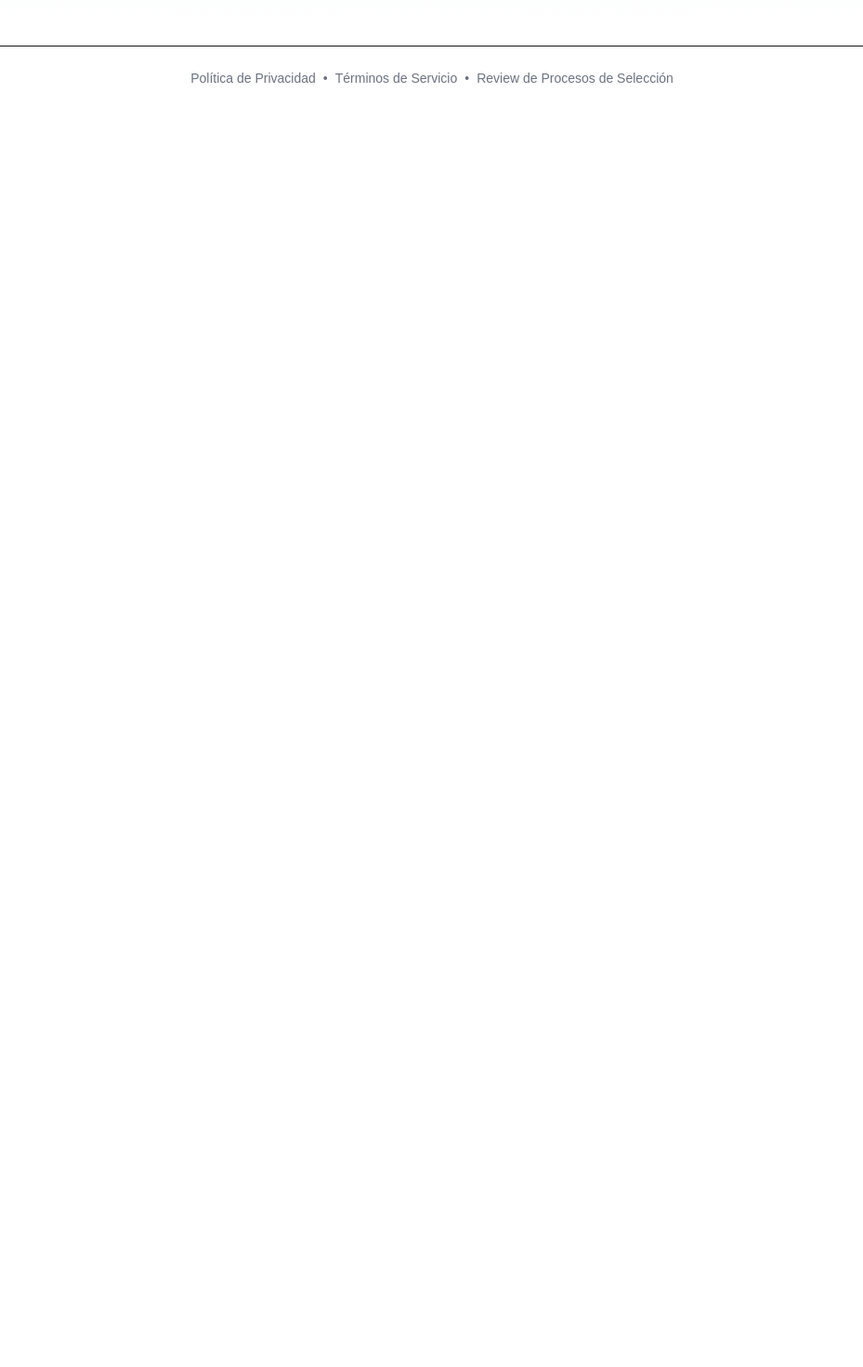
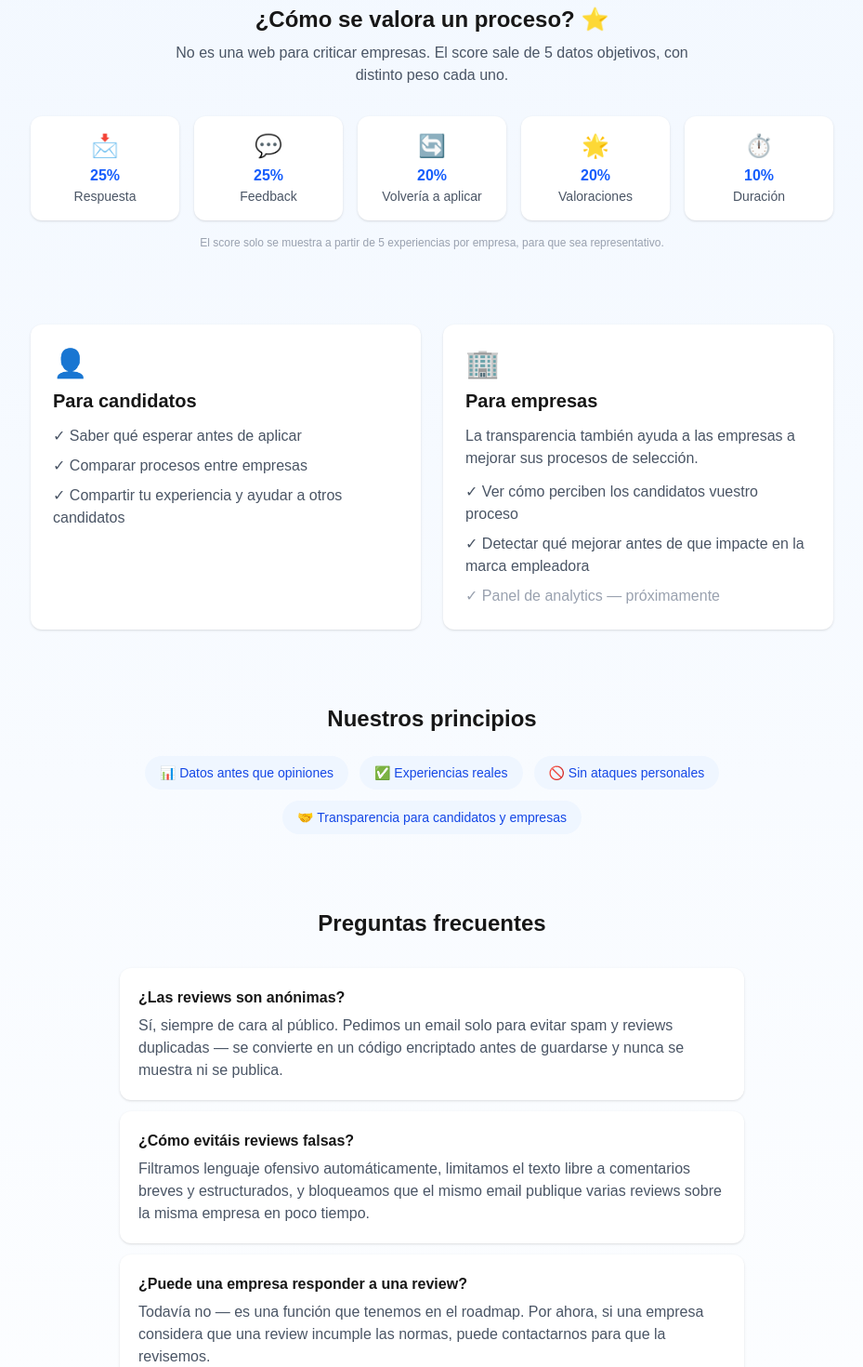
Before and after one commit to svm-cms/review-app, a Next.js app: page / in a window 1280 px wide. Shown: the part 860-2330 px from the top of the page at 93% size, without its empty margins (175-1104 px from the left). Before the commit the page ends 978 px from the top, so only its background shows below. Built offline with nearby package versions, Linux system fonts and the light colour scheme; no server answers; the database is empty.

Commit message:
Listo para producción

```diff
--- a/app/page.tsx
+++ b/app/page.tsx
@@ -5,6 +5,39 @@ import Link from 'next/link'
 import { supabase } from '@/lib/supabase/client'
 
 export default function Home() {
+  const faqItems = [
+    {
+      question: '¿Las reviews son anónimas?',
+      answer:
+        'Sí, siempre de cara al público. Pedimos un email solo para evitar spam y reviews duplicadas — se convierte en un código encriptado antes de guardarse y nunca se muestra ni se publica.',
+    },
+    {
+      question: '¿Cómo evitáis reviews falsas?',
+      answer:
+        'Filtramos lenguaje ofensivo automáticamente, limitamos el texto libre a comentarios breves y estructurados, y bloqueamos que el mismo email publique varias reviews sobre la misma empresa en poco tiempo.',
+    },
+    {
+      question: '¿Puede una empresa responder a una review?',
+      answer:
+        'Todavía no — es una función que tenemos en el roadmap. Por ahora, si una empresa considera que una review incumple las normas, puede contactarnos para que la revisemos.',
+    },
+    {
+      question: '¿Puedo modificar o eliminar mi review?',
+      answer:
+        'De momento no hay autoservicio para editar o borrar directamente. Escríbenos y lo gestionamos manualmente lo antes posible.',
+    },
+    {
+      question: '¿Se pueden publicar comentarios negativos?',
+      answer:
+        'Sí, siempre que describan hechos verificables de tu experiencia real (plazos, respuesta, feedback) — no insultos ni acusaciones sin base.',
+    },
+    {
+      question: '¿Cómo se calcula el score de una empresa?',
+      answer:
+        'Combinamos 5 señales con distinto peso: respuesta recibida (25%), feedback final (25%), si volverías a aplicar (20%), valoraciones (20%) y duración del proceso (10%). Solo se muestra a partir de 5 experiencias.',
+    },
+  ]
+
   const [searchTerm, setSearchTerm] = useState('')
   const [suggestions, setSuggestions] = useState<string[]>([])
   const [totalReviews, setTotalReviews] = useState(0)
@@ -78,6 +111,11 @@ export default function Home() {
             </h1>
             <p className="text-base sm:text-lg md:text-xl text-gray-600 mb-6 sm:mb-8">
               Descubre experiencias reales de candidatos (sin toxicidad, solo datos útiles)
+            </p>
+
+            <p className="text-sm sm:text-base text-gray-500 italic mb-6 sm:mb-8 max-w-xl mx-auto">
+              Los candidatos invierten tiempo e ilusión en cada proceso. Creemos que merecen
+              saber, antes de empezar, cómo trata esa empresa a quien aplica.
             </p>
 
             {/* Buscador */}
@@ -171,6 +209,125 @@ export default function Home() {
             </div>
           </div>
 
+          {/* Cómo se valora */}
+          <div className="mt-16 sm:mt-20">
+            <h2 className="text-xl sm:text-2xl font-bold text-center mb-2">
+              ¿Cómo se valora un proceso? ⭐
+            </h2>
+            <p className="text-center text-sm sm:text-base text-gray-600 mb-6 sm:mb-8 max-w-xl mx-auto">
+              No es una web para criticar empresas. El score sale de 5 datos objetivos, con
+              distinto peso cada uno.
+            </p>
+            <div className="grid grid-cols-2 sm:grid-cols-5 gap-3 sm:gap-4">
+              <div className="bg-white p-3 sm:p-4 rounded-xl shadow-sm text-center">
+                <div className="text-xl sm:text-2xl mb-1">📩</div>
+                <div className="font-bold text-blue-600 text-sm sm:text-base">25%</div>
+                <div className="text-xs sm:text-sm text-gray-600">Respuesta</div>
+              </div>
+              <div className="bg-white p-3 sm:p-4 rounded-xl shadow-sm text-center">
+                <div className="text-xl sm:text-2xl mb-1">💬</div>
+                <div className="font-bold text-blue-600 text-sm sm:text-base">25%</div>
+                <div className="text-xs sm:text-sm text-gray-600">Feedback</div>
+              </div>
+              <div className="bg-white p-3 sm:p-4 rounded-xl shadow-sm text-center">
+                <div className="text-xl sm:text-2xl mb-1">🔄</div>
+                <div className="font-bold text-blue-600 text-sm sm:text-base">20%</div>
+                <div className="text-xs sm:text-sm text-gray-600">Volvería a aplicar</div>
+              </div>
+              <div className="bg-white p-3 sm:p-4 rounded-xl shadow-sm text-center">
+                <div className="text-xl sm:text-2xl mb-1">🌟</div>
+                <div className="font-bold text-blue-600 text-sm sm:text-base">20%</div>
+                <div className="text-xs sm:text-sm text-gray-600">Valoraciones</div>
+              </div>
+              <div className="bg-white p-3 sm:p-4 rounded-xl shadow-sm text-center">
+                <div className="text-xl sm:text-2xl mb-1">⏱️</div>
+                <div className="font-bold text-blue-600 text-sm sm:text-base">10%</div>
+                <div className="text-xs sm:text-sm text-gray-600">Duración</div>
+              </div>
+            </div>
+            <p className="text-center text-xs text-gray-400 mt-4">
+              El score solo se muestra a partir de 5 experiencias por empresa, para que sea representativo.
+            </p>
+          </div>
+
+          {/* Para candidatos / Para empresas */}
+          <div className="mt-16 sm:mt-20 grid grid-cols-1 md:grid-cols-2 gap-6">
+            <div className="bg-white p-5 sm:p-6 rounded-xl shadow-sm">
+              <div className="text-2xl sm:text-3xl mb-2">👤</div>
+              <h3 className="text-lg sm:text-xl font-bold mb-3">Para candidatos</h3>
+              <ul className="space-y-2 text-sm sm:text-base text-gray-600">
+                <li>✓ Saber qué esperar antes de aplicar</li>
+                <li>✓ Comparar procesos entre empresas</li>
+                <li>✓ Compartir tu experiencia y ayudar a otros candidatos</li>
+              </ul>
+            </div>
+            <div className="bg-white p-5 sm:p-6 rounded-xl shadow-sm">
+              <div className="text-2xl sm:text-3xl mb-2">🏢</div>
+              <h3 className="text-lg sm:text-xl font-bold mb-3">Para empresas</h3>
+              <p className="text-sm sm:text-base text-gray-600 mb-3">
+                La transparencia también ayuda a las empresas a mejorar sus procesos de selección.
+              </p>
+              <ul className="space-y-2 text-sm sm:text-base text-gray-600">
+                <li>✓ Ver cómo perciben los candidatos vuestro proceso</li>
+                <li>✓ Detectar qué mejorar antes de que impacte en la marca empleadora</li>
+                <li className="text-gray-400">✓ Panel de analytics — próximamente</li>
+              </ul>
+            </div>
+          </div>
+
+          {/* Principios */}
+          <div className="mt-16 sm:mt-20">
+            <h2 className="text-xl sm:text-2xl font-bold text-center mb-6">Nuestros principios</h2>
+            <div className="flex flex-wrap justify-center gap-2 sm:gap-3">
+              <span className="px-3 sm:px-4 py-2 bg-blue-50 text-blue-700 rounded-full text-xs sm:text-sm font-medium">
+                📊 Datos antes que opiniones
+              </span>
+              <span className="px-3 sm:px-4 py-2 bg-blue-50 text-blue-700 rounded-full text-xs sm:text-sm font-medium">
+                ✅ Experiencias reales
+              </span>
+              <span className="px-3 sm:px-4 py-2 bg-blue-50 text-blue-700 rounded-full text-xs sm:text-sm font-medium">
+                🚫 Sin ataques personales
+              </span>
+              <span className="px-3 sm:px-4 py-2 bg-blue-50 text-blue-700 rounded-full text-xs sm:text-sm font-medium">
+                🤝 Transparencia para candidatos y empresas
+              </span>
+            </div>
+          </div>
+
+          {/* FAQ */}
+          <div className="mt-16 sm:mt-20 max-w-2xl mx-auto">
+            <h2 className="text-xl sm:text-2xl font-bold text-center mb-6 sm:mb-8">
+              Preguntas frecuentes
+            </h2>
+            <div className="space-y-3">
+              {faqItems.map((item) => (
+                <div key={item.question} className="bg-white p-4 sm:p-5 rounded-xl shadow-sm">
+                  <h3 className="font-semibold text-sm sm:text-base mb-1.5">{item.question}</h3>
+                  <p className="text-sm sm:text-base text-gray-600">{item.answer}</p>
+                </div>
+              ))}
+            </div>
+          </div>
+
+          {/* Datos estructurados para Google (FAQ) */}
+          <script
+            type="application/ld+json"
+            dangerouslySetInnerHTML={{
+              __html: JSON.stringify({
+                '@context': 'https://schema.org',
+                '@type': 'FAQPage',
+                mainEntity: faqItems.map((item) => ({
+                  '@type': 'Question',
+                  name: item.question,
+                  acceptedAnswer: {
+                    '@type': 'Answer',
+                    text: item.answer,
+                  },
+                })),
+              }),
+            }}
+          />
+
           {/* CTA final (visible en desktop) */}
           <div className="mt-16 sm:mt-20 text-center hidden md:block">
             <Link
```
